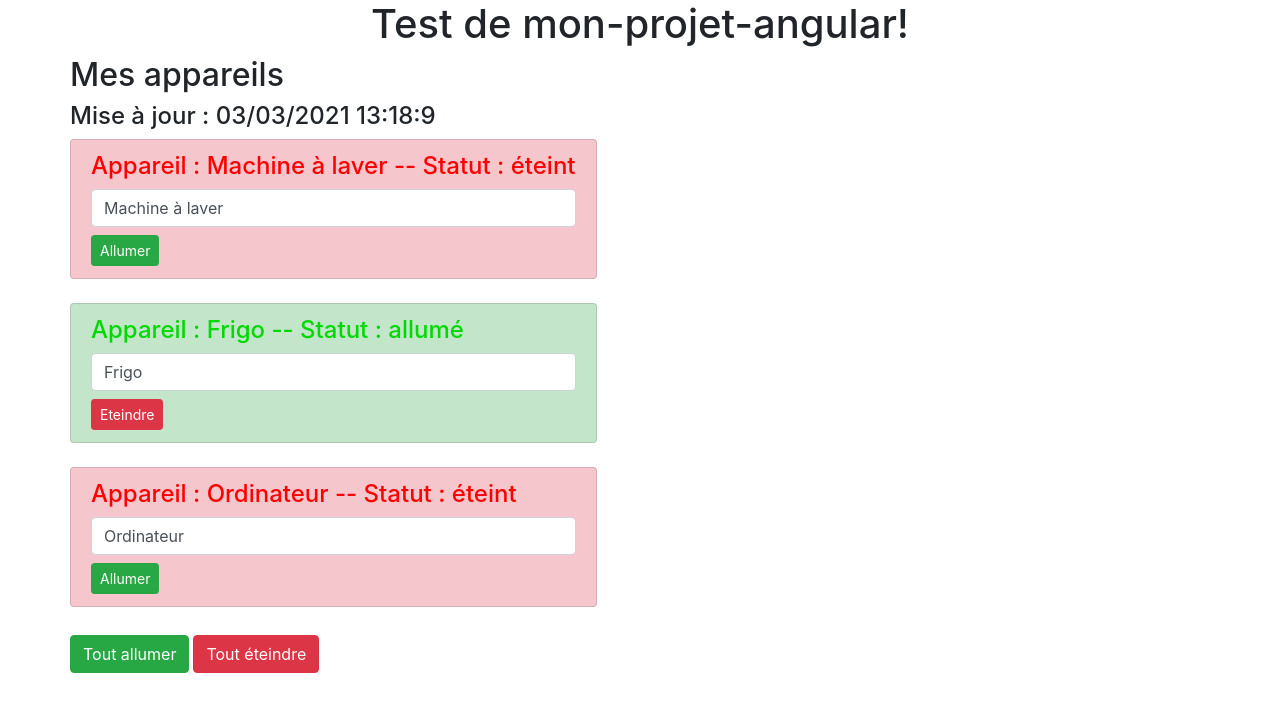
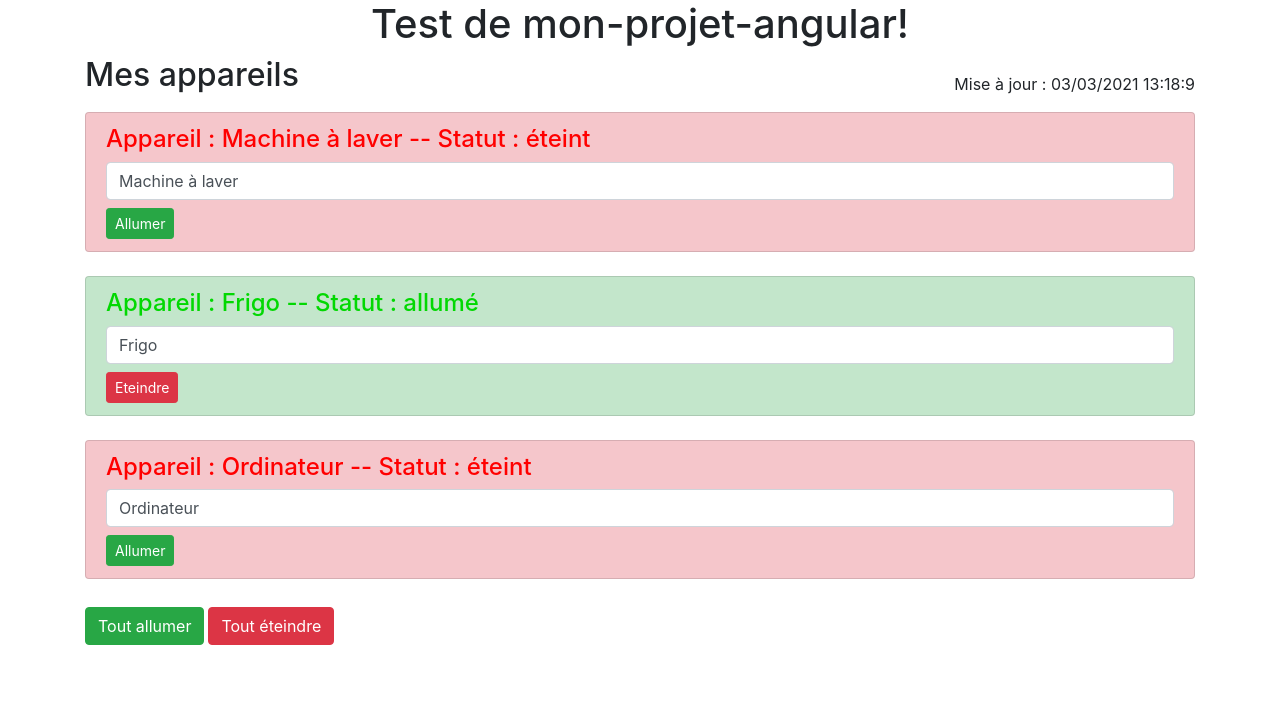
Before and after one commit to romualdblondiaux/mon-projet-angular, an Angular app: page / in a window 1280 px wide. Shown: the top 712 px of the page. Built offline with nearby package versions, Linux system fonts and the light colour scheme.

Commit message:
mise en page

```diff
--- a/src/app/app.component.html
+++ b/src/app/app.component.html
@@ -5,9 +5,10 @@
 </div>
 <div class="container">
   <div class="row">
-    <div class="col-xs-12">
-      <h2>Mes appareils</h2>
-        <h4>Mise à jour : {{ lastUpdate | async | date: 'dd/MM/yyyy H:m:s' }}</h4>
+    <div class="col-12">
+      <div class="row"><h2 class="col-md-6">Mes appareils</h2>
+        <p class="col-md-6 mt-3" style="text-align:right;">Mise à jour : {{ lastUpdate | async | date: 'dd/MM/yyyy H:m:s' }}</p></div>
+
           <ul class="list-group mb-1">
             <app-appareil *ngFor="let appareil of appareils; let i = index"
                           [appareilName]="appareil.name"
```
